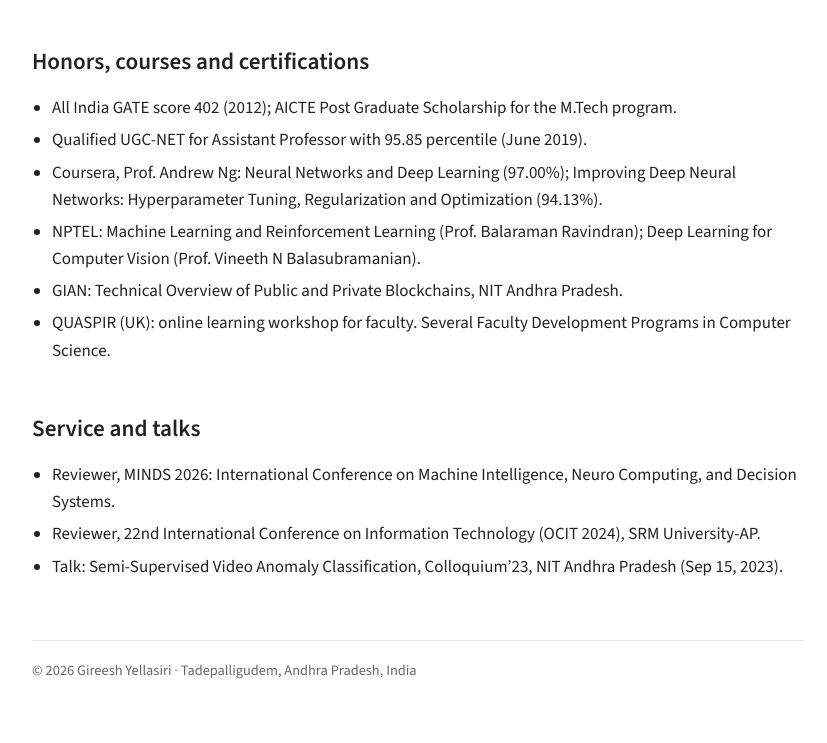
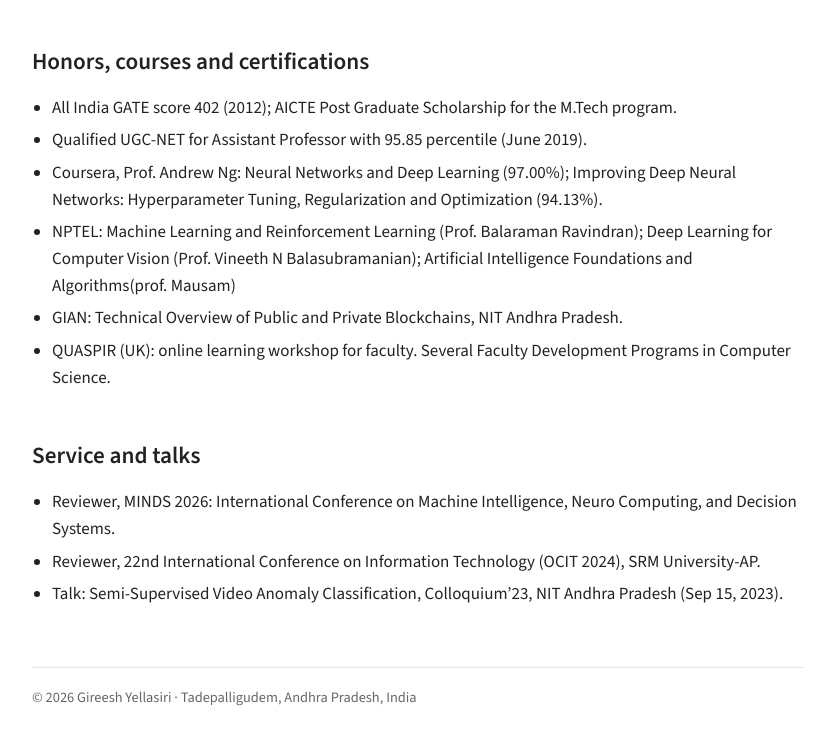
Before and after one commit to gireeshyellasiri/gireeshyellasiri.github.io, a plain HTML site: page index.html in a window 1280 px wide. Shown: the part 2344-3087 px from the top of the page, without its empty margins (222-1049 px from the left). Drawn offline with nearby package versions, Linux system fonts and the light colour scheme.

Commit message:
skillset updated

```diff
--- a/index.html
+++ b/index.html
@@ -179,7 +179,7 @@ footer{margin-top:60px;padding-top:18px;border-top:1px solid var(--line);color:v
       <li>All India GATE score 402 (2012); AICTE Post Graduate Scholarship for the M.Tech program.</li>
       <li>Qualified UGC-NET for Assistant Professor with 95.85 percentile (June 2019).</li>
       <li>Coursera, Prof. Andrew Ng: Neural Networks and Deep Learning (97.00%); Improving Deep Neural Networks: Hyperparameter Tuning, Regularization and Optimization (94.13%).</li>
-      <li>NPTEL: Machine Learning and Reinforcement Learning (Prof. Balaraman Ravindran); Deep Learning for Computer Vision (Prof. Vineeth N Balasubramanian).</li>
+      <li>NPTEL: Machine Learning and Reinforcement Learning (Prof. Balaraman Ravindran); Deep Learning for Computer Vision (Prof. Vineeth N Balasubramanian); Artificial Intelligence Foundations and Algorithms(prof. Mausam)</li>
       <li>GIAN: Technical Overview of Public and Private Blockchains, NIT Andhra Pradesh.</li>
       <li>QUASPIR (UK): online learning workshop for faculty. Several Faculty Development Programs in Computer Science.</li>
     </ul>
```
